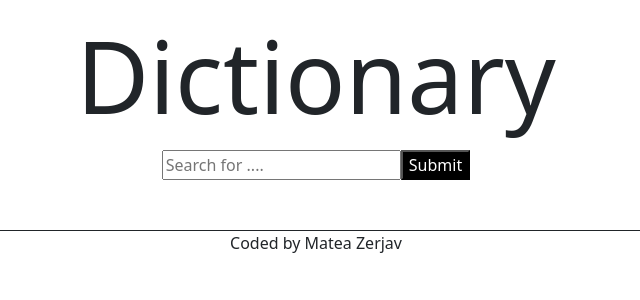
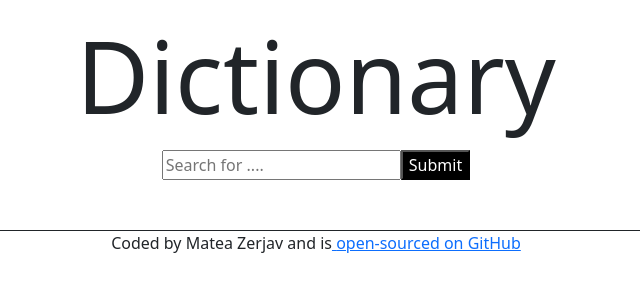
Before and after one commit to MateaZerjav/react-dictionary-project, a React (Create React App) app: page / in a window 1280 px wide. Shown: the top 300 px of the page, without its empty margins (324-964 px from the left). Built offline with nearby package versions, Linux system fonts and the light colour scheme.

Commit message:
Added a link to GitHub repository

```diff
--- a/src/App.js
+++ b/src/App.js
@@ -10,7 +10,13 @@
         <main>
           <Dictionary />
         </main>
-        <footer className="text-center">Coded by Matea Zerjav</footer>
+        <footer className="text-center">
+          Coded by Matea Zerjav and is
+          <a href="https://github.com/MateaZerjav/react-dictionary-project">
+            {" "}
+            open-sourced on GitHub
+          </a>
+        </footer>
       </div>
     </div>
   );
```
